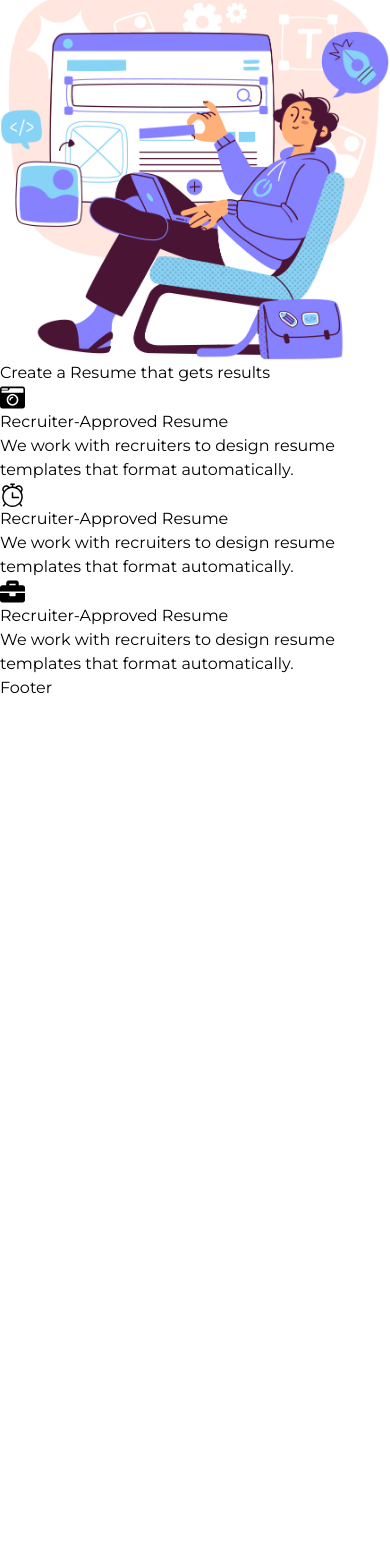
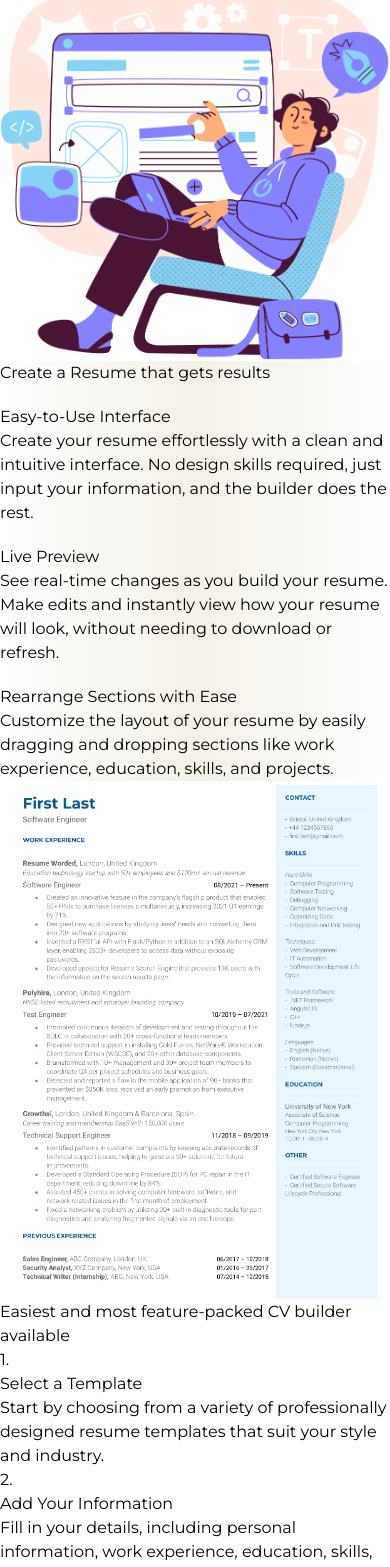
Before and after one commit to rituraj-pathak-code/instant-cv-frontend, a React (Vite) app: page / in a window 390 px wide. Shown: the part 406-1973 px from the top of the page. Before the commit the page ends 1106 px from the top, so only its background shows below. Built offline with nearby package versions, Linux system fonts and the light colour scheme; no server answers.

Commit message:
Home page design done - responsive

```diff
--- a/src/App.jsx
+++ b/src/App.jsx
@@ -26,9 +26,9 @@ const App = () => {
 
   const isResumeBuilder = location.pathname.startsWith("/resume-build");
   return (
-    <div className="">
+    <div className="bg-gray-100">
       <Navbar />
-      <div className={`min-h-[100vh] ${isResumeBuilder ? "" : "px-40"}`}>
+      <div className={`min-h-[100vh] max-w-[1600px] bg-white m-auto ${isResumeBuilder ? "" : "xl:px-40 lg:px-20 md:px-12 px-4"}`}>
         <Outlet />
       </div>
       <Footer />
--- a/src/components/Banner.jsx
+++ b/src/components/Banner.jsx
@@ -9,23 +9,23 @@ const Banner = () => {
 
   return (
     <div
-      className={`h-[85vh] flex gap-8 justify-between items-center banner_blob`}
+      className={`flex flex-col lg:flex-row gap-8 justify-between items-center`}
     >
-      <div className="flex flex-col gap-8">
+      <div className="flex flex-col gap-8 lg:banner_blob h-full justify-center pt-12 md:pt-28 pb-4">
         <span className="flex gap-[5px] items-center bg-[#e8e8ff] text-[#8681FF] font-semibold w-fit py-2 px-2 rounded-full">
           <FaLightbulb color="#FDDA0D" />
-          <p>{bannerTexts?.tagline}</p>
+          <p className="sm:text-base text-sm">{bannerTexts?.tagline}</p>
         </span>
-        <h2 className="font-extrabold text-[#13287E] text-5xl">
+        <h2 className="font-extrabold text-[#13287E] text-4xl sm:text-5xl">
           {bannerTexts?.header}
         </h2>
-        <p className="text-gray-500">{bannerTexts?.description}</p>
+        <p className="text-gray-500 sm:text-base text-sm">{bannerTexts?.description}</p>
         <Button category="primary" onClick={() => navigate("/templates")}>
           Select Template
         </Button>
       </div>
-      <div>
-        <img src={header_pic} alt="" />
+      <div className="lg:pt-28 pb-4 md:w-[70vw]">
+        <img src={header_pic} alt="" className="min-w-[300px]  lg:max-w-[500px] m-auto" />
       </div>
     </div>
   );
--- /dev/null
+++ b/src/components/FeaturesSection.jsx
@@ -0,0 +1,27 @@
+import { FaCheckDouble } from "react-icons/fa6";
+import { features } from "../constants/texts";
+
+const FeaturesSection = () => {
+  return (
+    <div className="my-12 py-4 w-full section-gradient">
+      <h2 className="font-extrabold text-3xl sm:text-4xl lg:w-[15ch] text-[#13287E]">
+        Create a Resume that gets results
+      </h2>
+      <div className="flex flex-wrap gap-8 py-8">
+        {features.map((item) => (
+          <div className="flex flex-col gap-2" key={item?.id}>
+            <div className="flex items-center gap-2">
+              <div className="bg-[#008853] w-fit p-2 rounded-full">
+                <FaCheckDouble size={20} color="white" />
+              </div>
+              <h3 className="font-semibold sm:text-lg">{item?.title}</h3>
+            </div>
+            <p className="text-gray-500 sm:text-base text-sm">{item?.description}</p>
+          </div>
+        ))}
+      </div>
+    </div>
+  );
+};
+
+export default FeaturesSection;
--- /dev/null
+++ b/src/components/HowItWorks.jsx
@@ -0,0 +1,28 @@
+import resumeImg from "../assets/resume2.png";
+import { howitworks } from "../constants/texts";
+
+const HowItWorks = () => {
+  return (
+    <div className="sm:pt-4 pb-24 w-full flex lg:flex-row flex-col gap-8 lg:justify-between items-center">
+      <div className="bg-gray-100 p-4 lg:w-[40%] flex justify-center items-center h-fit">
+        <img src={resumeImg} alt=""/>
+      </div>
+      <div className="grid grid-cols-1 gap-6 lg:w-[60%]">
+        <h2 className="font-extrabold text-3xl sm:text-4xl lg:w-[20ch] text-[#13287E]">
+          Easiest and most feature-packed CV builder available
+        </h2>
+        {howitworks.map((item) => (
+          <div className="flex flex-col gap-2" key={item?.id}>
+            <div className="w-fit rounded-full flex items-center sm:text-lg gap-2 text-[#3F75E4]">
+              <p className="font-bold">{item?.id}.</p>
+              <h3 className="font-bold">{item?.title}</h3>
+            </div>
+            <p className="text-gray-500 sm:text-base text-sm">{item?.description}</p>
+          </div>
+        ))}
+      </div>
+    </div>
+  );
+};
+
+export default HowItWorks;
--- a/src/components/Navbar.jsx
+++ b/src/components/Navbar.jsx
@@ -8,7 +8,7 @@ import { Menu, MenuItem } from "@mui/material";
 import { useState } from "react";
 
 const Navbar = () => {
-  const [anchorEl,setAnchorEl] = useState(null)
+  const [anchorEl, setAnchorEl] = useState(null);
   const open = Boolean(anchorEl);
   const scrollPosition = useScrollPosition();
   const navigate = useNavigate();
@@ -17,20 +17,21 @@ const Navbar = () => {
   const userPhoto = localStorage.getItem("userPhoto");
 
   const logoutHandler = async () => {
-    setAnchorEl(null)
+    setAnchorEl(null);
     window.location.href = "http://localhost:8000/auth/google/logout";
     localStorage.removeItem("user");
     setIsAuthenticated(false);
   };
   return (
     <div
-      className={`flex justify-between items-center px-32 py-4 sticky top-0 transition-all bg-white duration-300 border-[1px] border-gray-100
+      className={`flex justify-between items-center xl:px-40 lg:px-20 md:px-12 px-4 py-4 sticky top-0 transition-all bg-white duration-300 border-[1px] border-gray-100
         ${scrollPosition > 250 && "translate-y-[-100%]"}`}
     >
       <div>
         <img src={logo} alt="" className="w-[180px]" />
       </div>
-      <nav className="flex gap-8 items-center">
+      <div className="flex items-center gap-8">
+        <nav className="gap-8 items-center hidden sm:flex">
           <NavLink
             to={"/"}
             className={({ isActive }) =>
@@ -55,30 +56,31 @@ const Navbar = () => {
           >
             Contact
           </NavLink>
+        </nav>
         {isAuthenticated ? (
           <>
             <Avatar
               alt={userName}
               src={userPhoto}
               sx={{ width: 34, height: 34 }}
-              aria-controls={open ? 'profile-menu' : undefined}
+              aria-controls={open ? "profile-menu" : undefined}
               aria-haspopup="true"
-              aria-expanded={open ? 'true' : undefined}
-              onClick={(event)=> setAnchorEl(event.currentTarget)}
-              style={{cursor:'pointer'}}
+              aria-expanded={open ? "true" : undefined}
+              onClick={(event) => setAnchorEl(event.currentTarget)}
+              style={{ cursor: "pointer" }}
             />
 
             <Menu
               id="profile-menu"
               anchorEl={anchorEl}
               open={open}
-              onClose={()=> setAnchorEl(null)}
+              onClose={() => setAnchorEl(null)}
               MenuListProps={{
                 "aria-labelledby": "avatar-menu",
               }}
             >
-              <MenuItem onClick={()=> setAnchorEl(null)}>Profile</MenuItem>
-              <MenuItem onClick={()=> setAnchorEl(null)}>My Resume</MenuItem>
+              <MenuItem onClick={() => setAnchorEl(null)}>Profile</MenuItem>
+              <MenuItem onClick={() => setAnchorEl(null)}>My Resume</MenuItem>
               <MenuItem onClick={logoutHandler}>Logout</MenuItem>
             </Menu>
           </>
@@ -91,7 +93,7 @@ const Navbar = () => {
             Login
           </Button>
         )}
-      </nav>
+      </div>
     </div>
   );
 };
--- a/src/constants/texts.js
+++ b/src/constants/texts.js
@@ -8,3 +8,38 @@ export const bannerTexts = {
     header: "Our Creative Templates",
     description: "Discover a variety of professionally designed resume templates to elevate your job applications and impress potential employers with ease."
   }
+
+  export const features = [
+    {
+      id: 1,
+      title: "Easy-to-Use Interface",
+      description: "Create your resume effortlessly with a clean and intuitive interface. No design skills required, just input your information, and the builder does the rest."
+    },
+    {
+      id: 2,
+      title: " Live Preview",
+      description: "See real-time changes as you build your resume. Make edits and instantly view how your resume will look, without needing to download or refresh."
+    },
+    {
+      id: 3,
+      title: "Rearrange Sections with Ease",
+      description: "Customize the layout of your resume by easily dragging and dropping sections like work experience, education, skills, and projects."
+    }
+  ]
+  export const howitworks = [
+    {
+      id: 1,
+      title: "Select a Template",
+      description: "Start by choosing from a variety of professionally designed resume templates that suit your style and industry."
+    },
+    {
+      id: 2,
+      title: "Add Your Information",
+      description: "Fill in your details, including personal information, work experience, education, skills, and more. You can also rearrange sections to best showcase your strengths."
+    },
+    {
+      id: 3,
+      title: "Download Your Resume",
+      description: "Once satisfied, preview your resume in real-time, then download it as a high-quality PDF, ready to send to potential employers."
+    }
+  ]
--- a/src/index.css
+++ b/src/index.css
@@ -11,13 +11,16 @@
 .banner_blob{
     background: url('./assets/blob.png');
     background-repeat: no-repeat;
-    background-size:contain;
+    background-size:cover;
     background-position: left;
 }
 .dark_gradient {
   background: linear-gradient(#656e83dc,#656e83d8) ,url('./assets/resume_back.jpg');
   background-size: cover;
   background-repeat: repeat;
+}
+.section-gradient {
+  background: linear-gradient(to right, #fff,#f3f0e7,#fff) ;
 }
 ::-webkit-scrollbar {
     width: 10px;
--- a/src/pages/Home.jsx
+++ b/src/pages/Home.jsx
@@ -1,52 +1,13 @@
 import Banner from "../components/Banner";
-import Button from "../components/Button";
-import { useNavigate } from "react-router-dom";
-import arrow from "../assets/arrow_dotted.png";
-import { FaCameraRetro } from "react-icons/fa";
-import { TfiAlarmClock } from "react-icons/tfi";
-import { FaBriefcase } from "react-icons/fa";
+import FeaturesSection from "../components/FeaturesSection";
+import HowItWorks from "../components/HowItWorks";
 
 const Home = () => {
   return (
     <div className="">
       <Banner />
-      <div className="my-12 py-4 w-full">
-        <h2 className="font-extrabold text-5xl w-[15ch] text-[#13287E]">
-          Create a Resume that gets results
-        </h2>
-        <div className="grid grid-cols-3 gap-8 py-8">
-          <div className="flex flex-col gap-2 w-[20vw]">
-            <div className="bg-[rgb(151,236,163)] w-fit p-2 rounded-full">
-              <FaCameraRetro size={25} />
-            </div>
-            <h3 className="font-semibold text-lg">Recruiter-Approved Resume</h3>
-            <p>
-              We work with recruiters to design resume templates that format
-              automatically.
-            </p>
-          </div>
-          <div className="flex flex-col gap-2 w-[20vw]">
-            <div className="bg-[#D2D9F1] w-fit p-2 rounded-full">
-              <TfiAlarmClock size={25} />
-            </div>
-            <h3 className="font-semibold text-lg">Recruiter-Approved Resume</h3>
-            <p>
-              We work with recruiters to design resume templates that format
-              automatically.
-            </p>
-          </div>
-          <div className="flex flex-col gap-2 w-[20vw]">
-            <div className="bg-[#FFD797] w-fit p-2 rounded-full">
-              <FaBriefcase size={25} />
-            </div>
-            <h3 className="font-semibold text-lg">Recruiter-Approved Resume</h3>
-            <p>
-              We work with recruiters to design resume templates that format
-              automatically.
-            </p>
-          </div>
-        </div>
-      </div>
+      <FeaturesSection />
+      <HowItWorks />
     </div>
   );
 };
```
Lines whose indentation alone changed are shown as unchanged.
